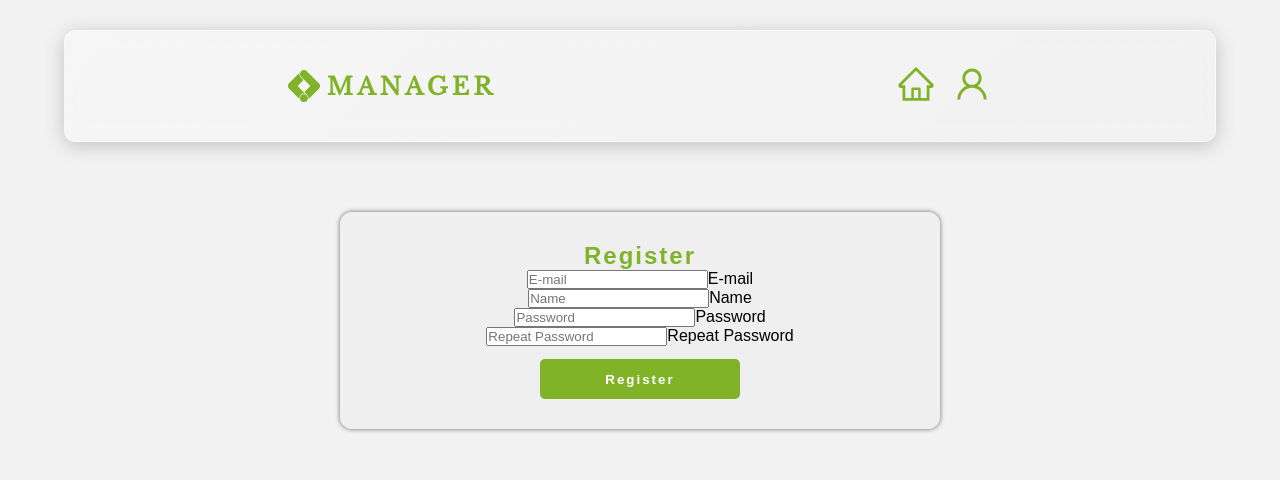
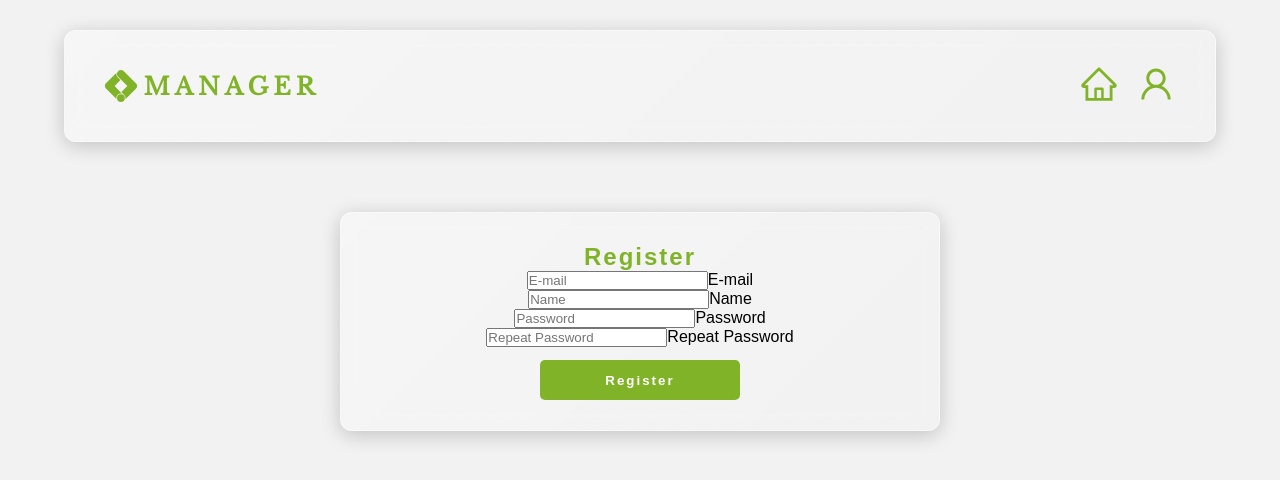
Before and after one commit to Engarr/Manager, a React (Create React App) app: page /signup in a window 1280 px wide. Shown: the top 480 px of the page. Built offline with nearby package versions, Linux system fonts and the light colour scheme.

Commit message:
modified component

```diff
--- a/src/App.js
+++ b/src/App.js
@@ -6,16 +6,21 @@ import Login from './pages/Login';
 import Signup from './pages/Signup';
 
 import RootLayout from './pages/Root';
+import { action as logoutaAction } from './pages/Logout';
+import { tokenLoader } from './util/auth';
 
 function App() {
 	const router = createBrowserRouter([
 		{
 			path: '/',
 			element: <RootLayout />,
+			id: 'root',
+			loader: tokenLoader,
 			children: [
 				{ path: '/', element: <Home /> },
-				{ path: '/login', element: <Login /> },
-				{ path: '/signup', element: <Signup /> },
+				{ path: 'login', element: <Login /> },
+				{ path: 'signup', element: <Signup /> },
+				{ path: 'logout', action: logoutaAction },
 			],
 		},
 	]);
--- a/src/components/Nav/Nav.js
+++ b/src/components/Nav/Nav.js
@@ -1,11 +1,12 @@
 import React, { useState, useRef } from 'react';
-import { Link } from 'react-router-dom';
+import { Link, Form } from 'react-router-dom';
 
 import {
 	AiOutlineHome,
 	AiOutlineUser,
 	AiOutlineCloseSquare,
 	AiOutlineUserAdd,
+	AiOutlineLogout,
 } from 'react-icons/ai';
 import { SiGoogletagmanager } from 'react-icons/si';
 import { GiHamburgerMenu } from 'react-icons/gi';
@@ -53,8 +54,10 @@ const Nav = () => {
 		<div className={classes.mainContainer}>
 			<div className={classes.NavContainer}>
 				<div className={classes.logo}>
-					<SiGoogletagmanager className={classes.icon} />
-					<h2>Manager</h2>
+					<Link to='/'>
+						<SiGoogletagmanager className={classes.icon} />
+						<h2>Manager</h2>
+					</Link>
 				</div>
 
 				<GiHamburgerMenu className={classes.burger} onClick={showMenuHandler} />
@@ -84,9 +87,17 @@ const Nav = () => {
 					</div>
 					<div onClick={acountHandler}>
 						<Link to='/signup'>
-							<AiOutlineUserAdd className={classes.iconMenu}/>
+							<AiOutlineUserAdd className={classes.iconMenu} />
 							<p>Register</p>
 						</Link>
+					</div>
+					<div onClick={acountHandler}>
+						<Form action='/logout' method='post'>
+							<button className={classes.logoutBtn}>
+								<AiOutlineLogout className={classes.iconMenu} />
+								<p>Logout</p>
+							</button>
+						</Form>
 					</div>
 				</div>
 			</div>
--- a/src/components/Nav/Nav.module.css
+++ b/src/components/Nav/Nav.module.css
@@ -4,7 +4,7 @@
 .NavContainer {
 	position: relative;
 	display: flex;
-	justify-content: space-around;
+	justify-content: space-between;
 	align-items: center;
 	top: 30px;
 	width: 90%;
@@ -23,15 +23,18 @@
 	z-index: 100;
 }
 .logo {
-	display: flex;
-	justify-content: center;
 	align-items: center;
 	font-family: Libre Baskerville;
 	text-transform: uppercase;
 	color: var(--main-color);
 	padding: 10px 20px;
-	letter-spacing: 4px;
+	letter-spacing: 5px;
 	cursor: pointer;
+}
+.logo a {
+	display: flex;
+	justify-content: center;
+	align-items: center;
 }
 .icon,
 .optionIcon {
@@ -60,7 +63,7 @@
 }
 .accountOptionActive {
 	opacity: 1;
-	right: 20%;
+	right: 0%;
 }
 .accountOption div {
 	text-align: center;
@@ -70,10 +73,16 @@
 	font-size: 25px;
 }
 
-.accountOption div a {
+.accountOption div a,
+.logoutBtn {
 	font-size: 1.2em;
 	color: var(--main-color);
 	font-weight: bold;
+}
+.logoutBtn {
+	background: none;
+	border: none;
+	cursor: pointer;
 }
 .optionIcon,
 .close {
@@ -133,6 +142,7 @@
 	box-shadow: 0 0 2px inset rgba(0, 0, 0, 0.158);
 	border-radius: 5px;
 }
+
 .burger {
 	display: none;
 	font-size: 1.8em;
@@ -157,4 +167,7 @@
 	.burger {
 		display: block;
 	}
+	.accountOption {
+		display: none;
+	}
 }
--- a/src/pages/Login.js
+++ b/src/pages/Login.js
@@ -2,8 +2,10 @@ import React, { useState, useEffect } from 'react';
 import classes from '../style/Login.module.css';
 import Input from '../components/UI/Input/Input';
 import { toast } from 'react-hot-toast';
+import { useNavigate } from 'react-router-dom';
 
 const Login = () => {
+	const navigate = useNavigate();
 	const [formData, setFormData] = useState({
 		email: '',
 		password: '',
@@ -49,9 +51,11 @@ const Login = () => {
 		});
 		const data = await response.json();
 		if (response.ok) {
-			console.log(data);
-			const token = data.token;
+			console.log(data.token);
+			const token = await data.token;
 			localStorage.setItem('token', token);
+			navigate('/');
+			toast.success('You are logged in');
 		} else {
 			toast.error('Login failed');
 			const errorObject = {};
@@ -79,7 +83,7 @@ const Login = () => {
 					<Input
 						type={'password'}
 						data={'password'}
-						value={formData.email}
+						value={formData.password}
 						text={'Password'}
 						onChange={formDataHandler}
 						isError={isErrors.password}
--- /dev/null
+++ b/src/pages/Logout.js
@@ -0,0 +1,6 @@
+import { redirect } from 'react-router-dom';
+
+export function action() {
+	localStorage.removeItem('token');
+	return redirect('/');
+}
--- a/src/pages/Signup.js
+++ b/src/pages/Signup.js
@@ -2,7 +2,7 @@ import React, { useState, useEffect } from 'react';
 import classes from '../style/Login.module.css';
 import Input from '../components/UI/Input/Input';
 import { toast } from 'react-hot-toast';
-import { redirect } from 'react-router-dom';
+import { useNavigate } from 'react-router-dom';
 
 const Signup = () => {
 	const [formData, setFormData] = useState({
@@ -25,7 +25,7 @@ const Signup = () => {
 	});
 
 	const [isLoading, setIsLoading] = useState(false);
-	// const navigate = useNavigate();
+	const navigate = useNavigate();
 
 	const formDataHandler = (e) => {
 		setFormData((prevData) => ({
@@ -63,7 +63,7 @@ const Signup = () => {
 		const data = await response.json();
 		if (response.ok) {
 			toast.success('User has been created!');
-			redirect('/');
+			navigate('/login');
 		} else {
 			toast.error('Registration failed');
 			const errorObject = {};
--- a/src/style/Login.module.css
+++ b/src/style/Login.module.css
@@ -11,11 +11,20 @@
 	width: 100%;
 	max-width: 600px;
 	transform: translate(-50%);
-	background-color: var(--background);
+	/* background-color: var(--background);
+	box-shadow: 0 0 5px rgba(0, 0, 0, 0.568); */
 	padding: 30px 60px;
 	border-radius: 12px;
-	box-shadow: 0 0 5px rgba(0, 0, 0, 0.568);
 	z-index: 0;
+	background: linear-gradient(
+		135deg,
+		rgba(255, 255, 255, 0.3),
+		rgba(255, 255, 255, 0)
+	);
+	backdrop-filter: blur(10px);
+	border: 1px solid rgba(255, 255, 255, 0.466);
+	border-radius: 12px;
+	box-shadow: 0 4px 20px rgba(0, 0, 0, 0.2);
 }
 
 .formContainer h2 {
--- /dev/null
+++ b/src/util/auth.js
@@ -0,0 +1,8 @@
+export function getAuthToken() {
+	const token = localStorage.getItem('token');
+	return token;
+}
+
+export function tokenLoader() {
+	return getAuthToken();
+}
```
